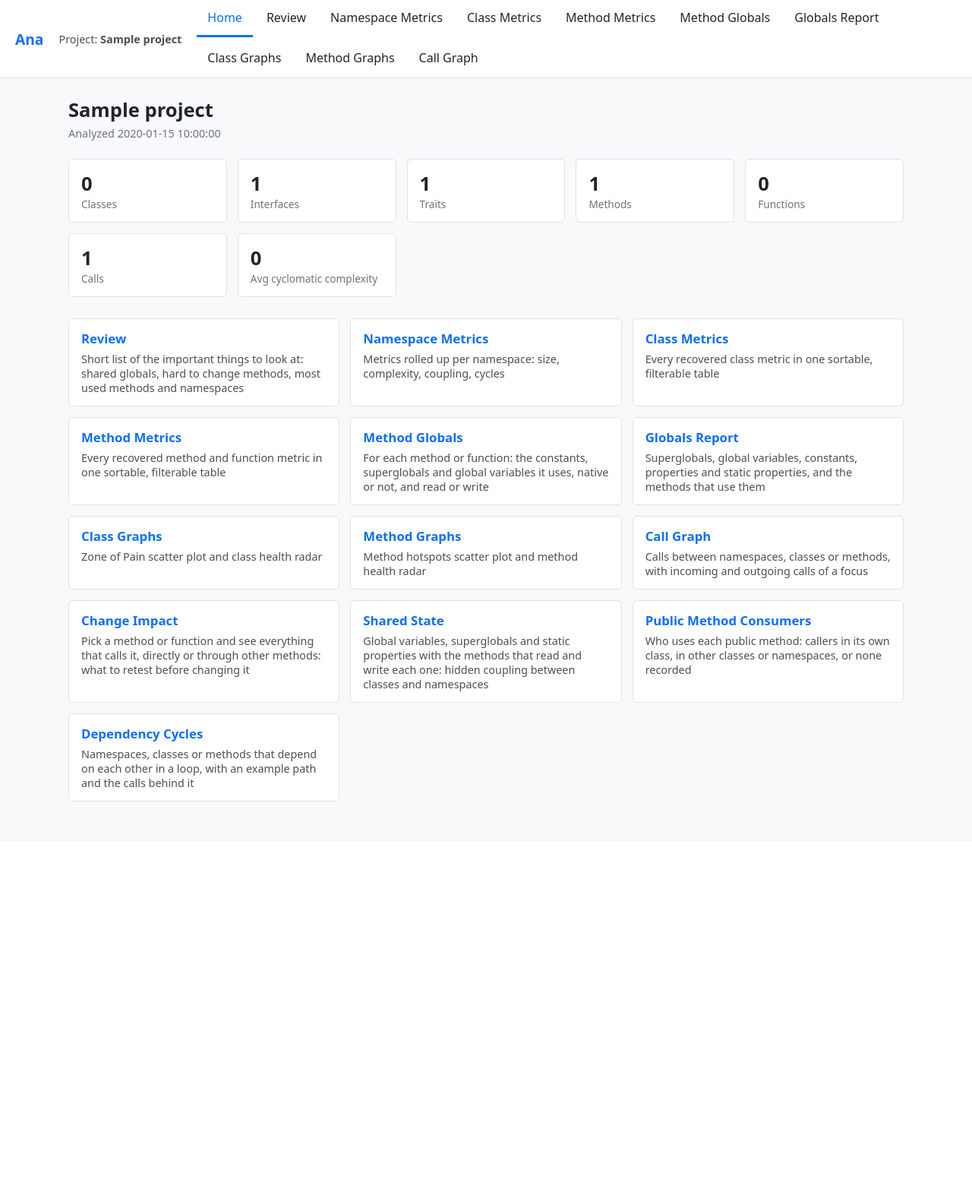
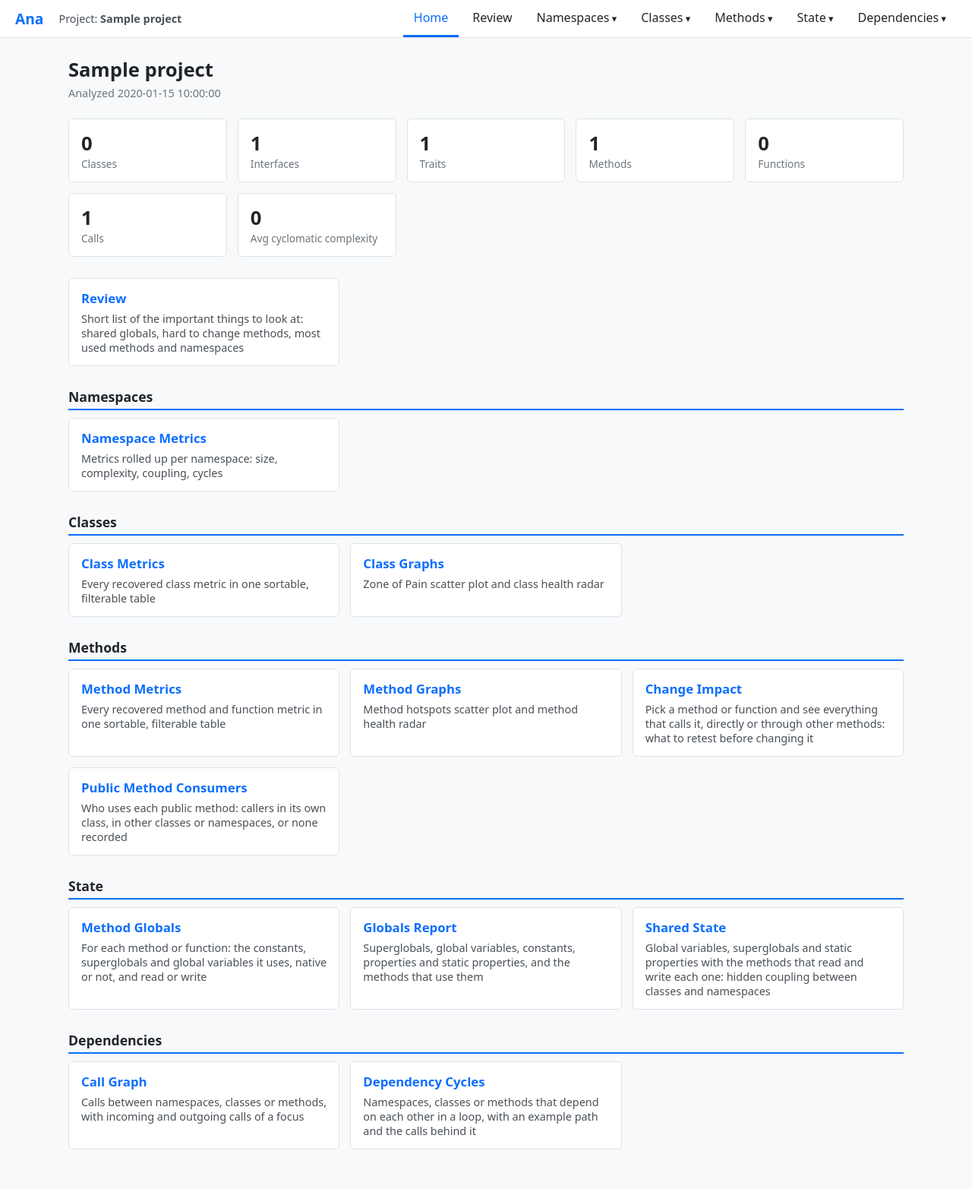
Before and after one commit to rauljose/Ana, a PHP site: page /index.php in a window 1280 px wide. Shown: the whole page at 76% size. Before the commit the page ends 1055 px from the top, so only its background shows below. Run offline with PHP 8.4, Linux system fonts and the light colour scheme; tables that the repository leaves empty hold one stand-in row (values such as "Sample post").

Commit message:
Grouped top menu (Namespaces, Classes, Methods, State, Dependencies) and grouped index page
Co-Authored-By: Claude Sonnet 5.5 <noreply@anthropic.com>
Claude-Session: https://claude.ai/code/session_01W1y1KbUyYriuTwyPBGWSEF

```diff
--- a/src/css/ana.css
+++ b/src/css/ana.css
@@ -31,6 +31,15 @@
 }
 .ana-menu a:hover { color: var(--accent); }
 .ana-menu a.active { color: var(--accent); border-bottom-color: var(--accent); }
+.ana-menu > li { position: relative; }
+.ana-menu-group summary { list-style: none; cursor: pointer; padding: 12px 14px; font-weight: 500; border-bottom: 3px solid transparent; }
+.ana-menu-group summary::-webkit-details-marker { display: none; }
+.ana-menu-group summary::after { content: " \25BE"; font-size: 0.8em; }
+.ana-menu-group summary:hover, .ana-menu-group[open] summary, .ana-menu-group.active summary { color: var(--accent); }
+.ana-menu-group.active summary { border-bottom-color: var(--accent); }
+.ana-menu-group > ul { position: absolute; z-index: 200; top: 100%; left: 0; min-width: 200px; margin: 0; padding: 4px 0; list-style: none; background: var(--panel-bg); border: 1px solid var(--border-color); border-radius: 0 0 6px 6px; box-shadow: 0 4px 12px rgba(0,0,0,0.15); }
+.ana-menu-group > ul a { padding: 8px 14px; border-bottom: 0; white-space: nowrap; }
+.ana-menu-group > ul a.active { background: var(--bg-color); }
 
 /* --- Tabulator pages --- */
 body.ana-table-page {
@@ -103,6 +112,7 @@ body.ana-index-page, body.ana-review-page {
 .ana-card:hover { border-color: var(--accent); }
 .ana-card h2 { margin: 0 0 6px; font-size: 1.05rem; color: var(--accent); }
 .ana-card p { margin: 0; font-size: 0.9rem; color: #495057; }
+.ana-index h2.ana-group { margin: 0 0 10px; font-size: 1.1rem; padding-bottom: 4px; border-bottom: 2px solid var(--accent); }
 .ana-index .ana-error { color: #dc3545; }
 
 /* --- Presets --- */
--- a/src/index.php
+++ b/src/index.php
@@ -54,8 +54,12 @@ $statLabels = [
     </div>
 <?php endif; ?>
 
+<?php foreach (array_merge([''], $anaGroups) as $group): ?>
+<?php if ($group !== '') : ?>
+    <h2 class="ana-group"><?= htmlspecialchars($group) ?></h2>
+<?php endif; ?>
     <div class="ana-cards">
-<?php foreach ($anaPages as $file => [$label, $description]): ?>
+<?php foreach ($anaPagesIn($group) as $file => [$label, $description]): ?>
 <?php if ($file === 'index.php') continue; ?>
         <a class="ana-card" href="<?= $file ?>">
             <h2><?= htmlspecialchars($label) ?></h2>
@@ -63,6 +67,7 @@ $statLabels = [
         </a>
 <?php endforeach; ?>
     </div>
+<?php endforeach; ?>
 </div>
 </body>
 </html>
--- a/src/partials/nav.php
+++ b/src/partials/nav.php
@@ -23,10 +23,31 @@ $anaCurrentPage = basename($_SERVER['SCRIPT_NAME']);
         Project: <strong><?= htmlspecialchars($anaProjectName !== '' ? $anaProjectName : 'unknown') ?></strong>
     </span>
     <ul class="ana-menu">
-<?php foreach ($anaPages as $file => $page): ?>
-<?php [$label, $description] = $page; ?>
-<?php if (($page[2] ?? true) === false) continue; ?>
+<?php foreach ($anaPagesIn('') as $file => [$label, $description]): ?>
         <li><a href="<?= $file ?>" title="<?= htmlspecialchars($description) ?>"<?= $file === $anaCurrentPage ? ' class="active"' : '' ?>><?= htmlspecialchars($label) ?></a></li>
+<?php endforeach; ?>
+<?php foreach ($anaGroups as $group): ?>
+        <li>
+            <details class="ana-menu-group<?= isset($anaPagesIn($group)[$anaCurrentPage]) ? ' active' : '' ?>">
+                <summary><?= htmlspecialchars($group) ?></summary>
+                <ul>
+<?php foreach ($anaPagesIn($group) as $file => [$label, $description]): ?>
+                    <li><a href="<?= $file ?>" title="<?= htmlspecialchars($description) ?>"<?= $file === $anaCurrentPage ? ' class="active"' : '' ?>><?= htmlspecialchars($label) ?></a></li>
+<?php endforeach; ?>
+                </ul>
+            </details>
+        </li>
 <?php endforeach; ?>
     </ul>
 </nav>
+<script>
+    // One drop-down open at a time; a click elsewhere or Escape closes it
+    (() => {
+        const groups = [...document.querySelectorAll('.ana-menu-group')];
+        groups.forEach(group => group.addEventListener('toggle', () => {
+            if (group.open) groups.forEach(other => { if (other !== group) other.open = false; });
+        }));
+        document.addEventListener('click', (event) => groups.forEach(group => { if (!group.contains(event.target)) group.open = false; }));
+        document.addEventListener('keydown', (event) => { if (event.key === 'Escape') groups.forEach(group => { group.open = false; }); });
+    })();
+</script>
--- a/src/partials/pages.php
+++ b/src/partials/pages.php
@@ -1,20 +1,26 @@
 <?php declare(strict_types=1);
 
 // Single source of truth for the pages: the top menu, the index page and the report page titles read this list.
-// [label, description, optional false = not in the top menu, only a box on the index page]
+// [label, description, group]. Group '' is a link of its own in the menu; any other group is a drop-down in the order of $anaGroups
 $anaPages = [
-    'index.php' => ['Home', 'Project overview and links to every page'],
-    'review.php' => ['Review', 'Short list of the important things to look at: shared globals, hard to change methods, most used methods and namespaces'],
-    'namespace_metrics.php' => ['Namespace Metrics', 'Metrics rolled up per namespace: size, complexity, coupling, cycles'],
-    'class_metrics.php' => ['Class Metrics', 'Every recovered class metric in one sortable, filterable table'],
-    'method_metrics.php' => ['Method Metrics', 'Every recovered method and function metric in one sortable, filterable table'],
-    'method_globals.php' => ['Method Globals', 'For each method or function: the constants, superglobals and global variables it uses, native or not, and read or write'],
-    'global_report.php' => ['Globals Report', 'Superglobals, global variables, constants, properties and static properties, and the methods that use them'],
-    'class_graph.php' => ['Class Graphs', 'Zone of Pain scatter plot and class health radar'],
-    'method_graph.php' => ['Method Graphs', 'Method hotspots scatter plot and method health radar'],
-    'call_graph.php' => ['Call Graph', 'Calls between namespaces, classes or methods, with incoming and outgoing calls of a focus'],
-    'change_impact.php' => ['Change Impact', 'Pick a method or function and see everything that calls it, directly or through other methods: what to retest before changing it', false],
-    'shared_state.php' => ['Shared State', 'Global variables, superglobals and static properties with the methods that read and write each one: hidden coupling between classes and namespaces', false],
-    'api_consumers.php' => ['Public Method Consumers', 'Who uses each public method: callers in its own class, in other classes or namespaces, or none recorded', false],
-    'dependency_cycles.php' => ['Dependency Cycles', 'Namespaces, classes or methods that depend on each other in a loop, with an example path and the calls behind it', false],
+    'index.php' => ['Home', 'Project overview and links to every page', ''],
+    'review.php' => ['Review', 'Short list of the important things to look at: shared globals, hard to change methods, most used methods and namespaces', ''],
+    'namespace_metrics.php' => ['Namespace Metrics', 'Metrics rolled up per namespace: size, complexity, coupling, cycles', 'Namespaces'],
+    'class_metrics.php' => ['Class Metrics', 'Every recovered class metric in one sortable, filterable table', 'Classes'],
+    'method_metrics.php' => ['Method Metrics', 'Every recovered method and function metric in one sortable, filterable table', 'Methods'],
+    'method_globals.php' => ['Method Globals', 'For each method or function: the constants, superglobals and global variables it uses, native or not, and read or write', 'State'],
+    'global_report.php' => ['Globals Report', 'Superglobals, global variables, constants, properties and static properties, and the methods that use them', 'State'],
+    'class_graph.php' => ['Class Graphs', 'Zone of Pain scatter plot and class health radar', 'Classes'],
+    'method_graph.php' => ['Method Graphs', 'Method hotspots scatter plot and method health radar', 'Methods'],
+    'call_graph.php' => ['Call Graph', 'Calls between namespaces, classes or methods, with incoming and outgoing calls of a focus', 'Dependencies'],
+    'change_impact.php' => ['Change Impact', 'Pick a method or function and see everything that calls it, directly or through other methods: what to retest before changing it', 'Methods'],
+    'shared_state.php' => ['Shared State', 'Global variables, superglobals and static properties with the methods that read and write each one: hidden coupling between classes and namespaces', 'State'],
+    'api_consumers.php' => ['Public Method Consumers', 'Who uses each public method: callers in its own class, in other classes or namespaces, or none recorded', 'Methods'],
+    'dependency_cycles.php' => ['Dependency Cycles', 'Namespaces, classes or methods that depend on each other in a loop, with an example path and the calls behind it', 'Dependencies'],
 ];
+
+// Drop-downs of the top menu and headings of the index page, in order
+$anaGroups = ['Namespaces', 'Classes', 'Methods', 'State', 'Dependencies'];
+
+// The pages of a group, file => [label, description, group]
+$anaPagesIn = fn(string $group): array => array_filter($anaPages, fn(array $page): bool => $page[2] === $group);
```
